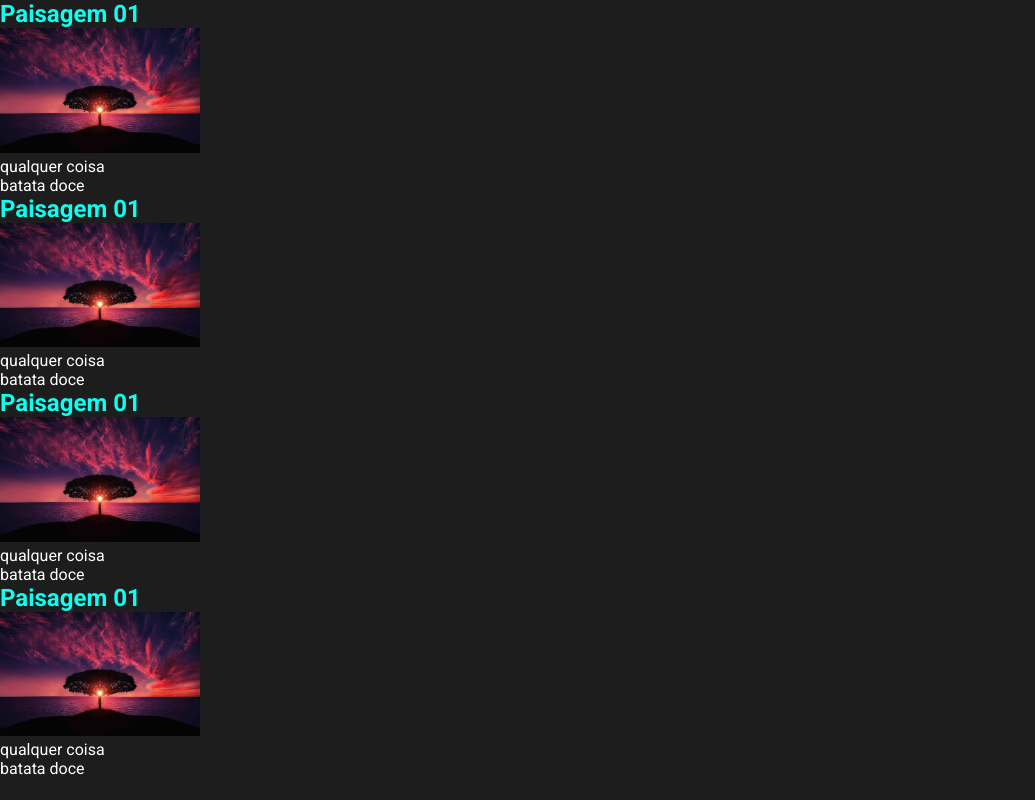
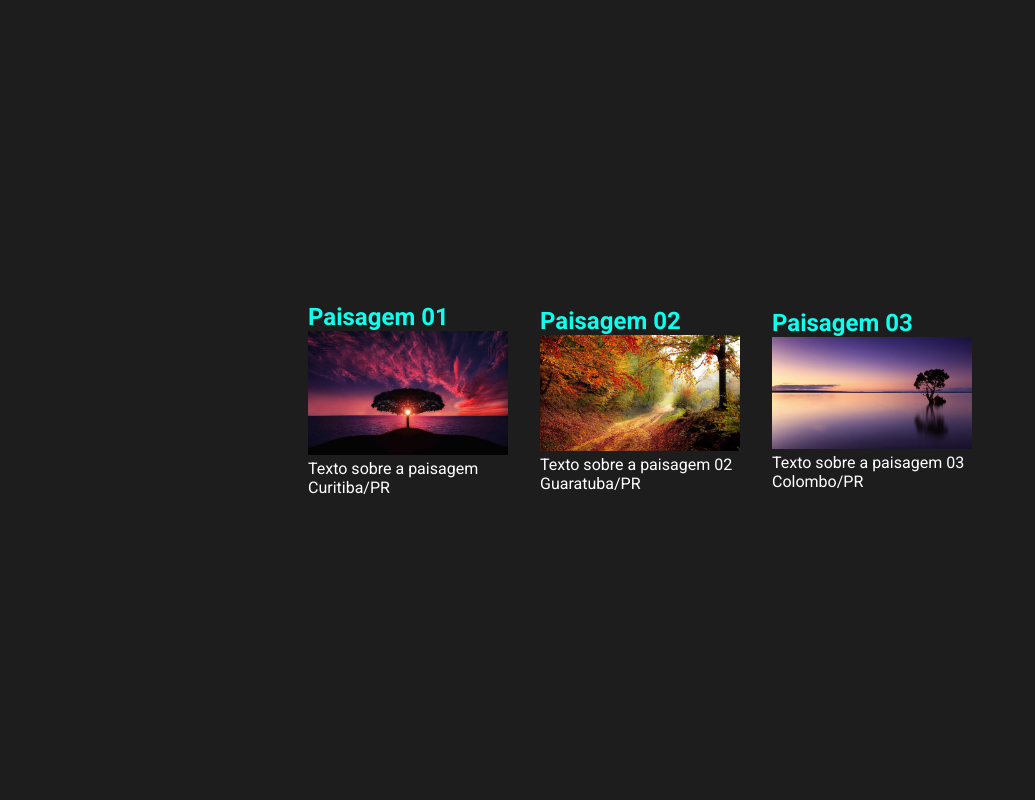
Before and after one commit to Andredev-dias/sesiT3-vite, a React (Vite) app: page / in a window 1280 px wide. Shown: the whole page, without its empty margins (0-1035 px from the left). Built offline with nearby package versions, Linux system fonts and the light colour scheme.

Commit message:
card com props

```diff
--- a/src/App.jsx
+++ b/src/App.jsx
@@ -1,15 +1,30 @@
 import Card from "./components/Card"
-import './App.css'
+import Foto01 from "./assets/imgs/foto1.jpg"
+import Foto02 from "./assets/imgs/foto2.jpg"
+import Foto03 from "./assets/imgs/foto3.jpg"
+
+import style from "../src/App.module.css"
 
 function App() {
 
   return (
-    <>
-      <Card/>
-      <Card/>
-      <Card/>
-      <Card/>
-    </>
+    <section className={style.section1}>
+      <Card title="Paisagem 01"
+            image={Foto01}
+            text1="Texto sobre a paisagem"
+            text2="Curitiba/PR"
+      />
+      <Card title="Paisagem 02"
+            image={Foto02}
+            text1="Texto sobre a paisagem 02"
+            text2="Guaratuba/PR"
+      />
+          <Card title="Paisagem 03"
+            image={Foto03}
+            text1="Texto sobre a paisagem 03"
+            text2="Colombo/PR"
+      />
+    </section>
   )
 }
 
--- /dev/null
+++ b/src/App.module.css
@@ -0,0 +1,10 @@
+.section1{
+    width: 100%;
+    height: auto;
+    min-height: 100vh;
+    display: flex;
+    flex-wrap: wrap;
+    justify-content: center;
+    align-items: center;
+    gap: 2rem;
+}
--- a/src/components/Card.jsx
+++ b/src/components/Card.jsx
@@ -1,12 +1,14 @@
-import Foto01 from "../assets/imgs/foto1.jpg"
-
-export default function Card(){
+export default function Card(props){
     return(
         <div>
-            <h2>Paisagem 01</h2>
-            <img src={Foto01} alt="Paisagem" width={200} height="auto"/>
-            <p>qualquer coisa</p>
-            <p>batata doce</p>
+            <h2>{props.title}</h2>
+            <img src={props.image}
+                 alt={props.title}
+                 width={200}
+                 height="auto"
+            />
+            <p>{props.text1}</p>
+            <p>{props.text2}</p>
         </div>
     )
 }
```
Also changed, not shown: src/App.css (deleted), 1 other file (tests, documents, lock files or other folders).
